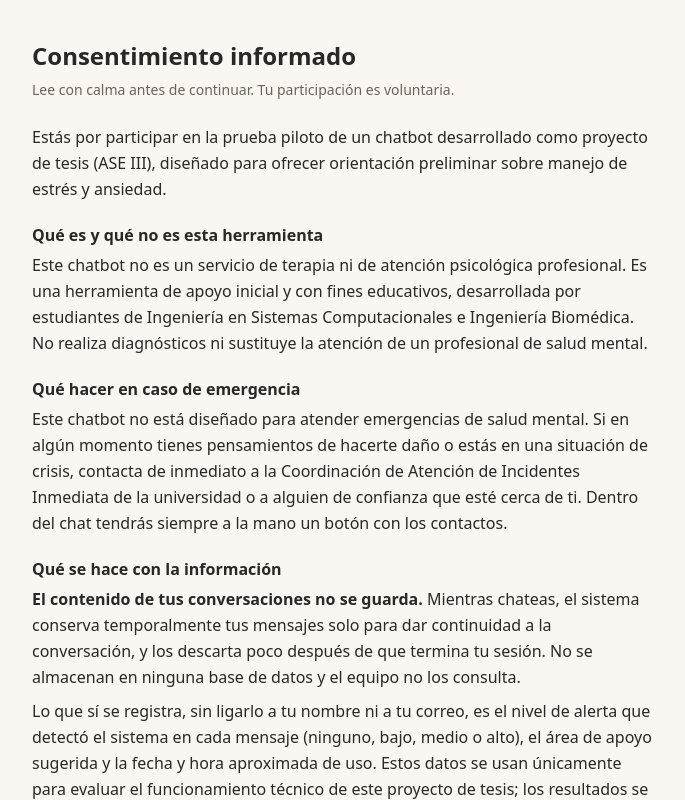
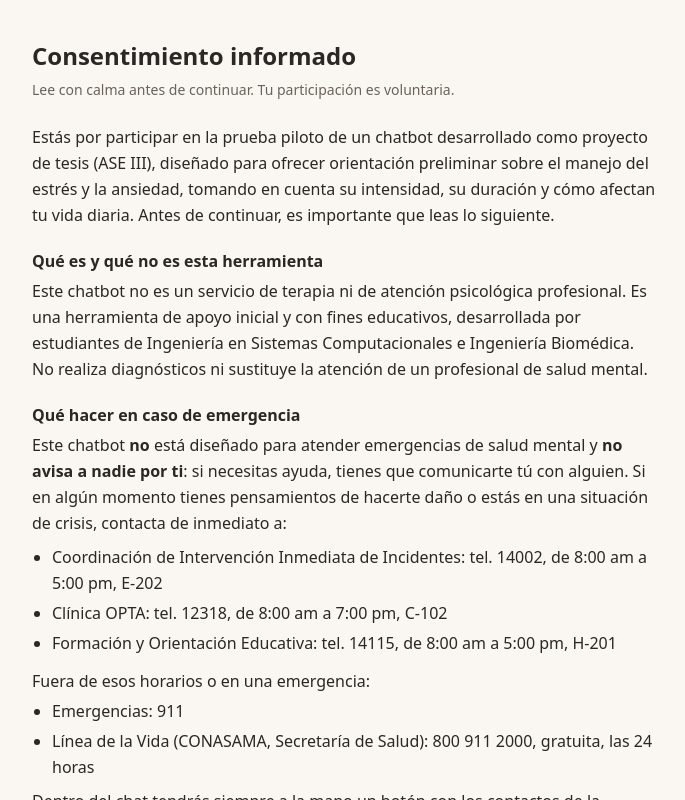
Before and after one commit to ManuelRuizJ/chatbot-psicologico-frontend, a Next.js app in the folder chatbot-apoyo/: page / in a window 1280 px wide. Both pictures are taken after a click on the button "Comenzar". Shown: the top 800 px of the page, without its empty margins (296-981 px from the left). Built offline with nearby package versions, Linux system fonts and the light colour scheme; no server answers.

Commit message:
feat: consentimiento v2.1 con contactos corregidos, 911 y Línea de la Vida

```diff
--- a/chatbot-apoyo/components/Consentimiento.tsx
+++ b/chatbot-apoyo/components/Consentimiento.tsx
@@ -64,9 +64,11 @@ export default function Consentimiento({ onAccept, loading, error, aviso }: Prop
 
       <div className="mt-6 space-y-5 leading-relaxed">
         <p>
-          Estás por participar en la prueba piloto de un chatbot desarrollado
-          como proyecto de tesis (ASE III), diseñado para ofrecer orientación
-          preliminar sobre manejo de estrés y ansiedad.
+          Estás por participar en la prueba piloto de un chatbot desarrollado como
+          proyecto de tesis (ASE III), diseñado para ofrecer orientación preliminar
+          sobre el manejo del estrés y la ansiedad, tomando en cuenta su intensidad, su
+          duración y cómo afectan tu vida diaria. Antes de continuar, es importante que
+          leas lo siguiente.
         </p>
 
         <section>
@@ -83,12 +85,23 @@ export default function Consentimiento({ onAccept, loading, error, aviso }: Prop
         <section>
           <h2 className="font-semibold">Qué hacer en caso de emergencia</h2>
           <p className="mt-1">
-            Este chatbot no está diseñado para atender emergencias de salud
-            mental. Si en algún momento tienes pensamientos de hacerte daño o
-            estás en una situación de crisis, contacta de inmediato a la
-            Coordinación de Atención de Incidentes Inmediata de la universidad
-            o a alguien de confianza que esté cerca de ti. Dentro del chat
-            tendrás siempre a la mano un botón con los contactos.
+            Este chatbot <strong>no</strong> está diseñado para atender emergencias de salud mental y{" "}
+            <strong>no avisa a nadie por ti</strong>: si necesitas ayuda, tienes que
+            comunicarte tú con alguien. Si en algún momento tienes pensamientos de
+            hacerte daño o estás en una situación de crisis, contacta de inmediato a:
+          </p>
+          <ul className="mt-2 list-disc space-y-1 pl-5">
+            <li>Coordinación de Intervención Inmediata de Incidentes: tel. 14002, de 8:00 am a 5:00 pm, E-202</li>
+            <li>Clínica OPTA: tel. 12318, de 8:00 am a 7:00 pm, C-102</li>
+            <li>Formación y Orientación Educativa: tel. 14115, de 8:00 am a 5:00 pm, H-201</li>
+          </ul>
+          <p className="mt-3">Fuera de esos horarios o en una emergencia:</p>
+          <ul className="mt-1 list-disc space-y-1 pl-5">
+            <li>Emergencias: 911</li>
+            <li>Línea de la Vida (CONASAMA, Secretaría de Salud): 800 911 2000, gratuita, las 24 horas</li>
+          </ul>
+          <p className="mt-2">
+            Dentro del chat tendrás siempre a la mano un botón con los contactos de la universidad.
           </p>
         </section>
 
@@ -120,33 +133,48 @@ export default function Consentimiento({ onAccept, loading, error, aviso }: Prop
           <h2 className="font-semibold">Aviso de privacidad</h2>
           <ul className="mt-1 list-disc space-y-1 pl-5">
             <li>
-              <strong>Datos personales que se recaban:</strong> tu nombre y tu
-              correo electrónico, únicamente como constancia de que aceptaste
-              participar. No se ligan a tus conversaciones ni a los niveles de
-              alerta.
+              <strong>Responsables de los datos:</strong> Acosta Avila, David André
+              (david.acosta@iberopuebla.mx); Díaz Palacios, Diego Alonso
+              (diegoalonso.diaz@iberopuebla.mx); Huesca Arce, Alejandro
+              (194786@iberopuebla.mx); Perea Morales, Jesús Emilio
+              (195487@iberopuebla.mx); Ruiz Fuentes, Jesús Manuel
+              (jesus.ruiz@iberopuebla.mx).
             </li>
             <li>
-              <strong>Para qué se usan:</strong> para comprobar que cada
-              participante aceptó este consentimiento y para llevar el control
-              de los 50 participantes del piloto.
+              <strong>Datos personales que se recaban:</strong> tu nombre y tu correo
+              electrónico, únicamente como constancia de que aceptaste participar. No se
+              ligan a tus conversaciones ni a los niveles de alerta. No se recaban datos
+              sensibles.
             </li>
             <li>
-              <strong>Con quién se comparten:</strong> no se comparten con
-              terceros. Los mensajes que escribes en el chat sí se envían al
-              proveedor de inteligencia artificial, como se explicó arriba.
+              <strong>Opción «Recordarme en este dispositivo»:</strong> si la marcas, tu
+              nombre, correo y código de acceso se guardan solo en tu navegador (no en
+              nuestros servidores) para no escribirlos de nuevo. No la uses en equipos
+              compartidos. Puedes borrarlos cuando quieras con «Olvidar mis datos en este
+              dispositivo». Los mensajes del chat nunca se guardan en tu navegador.
             </li>
             <li>
-              <strong>Tus derechos:</strong> puedes pedir en cualquier momento
-              que se consulte, corrija o elimine tu constancia, y retirarte del
-              piloto.
+              <strong>Para qué se usan:</strong> exclusivamente con fines académicos y de
+              investigación, para comprobar que cada participante aceptó este
+              consentimiento y llevar el control de los participantes del piloto.
             </li>
             <li>
-              Si lo eliges, tu nombre, correo y código de acceso se guardan solo en tu
-              propio navegador, no en nuestros servidores. Puedes borrarlos cuando quieras.
+              <strong>Con quién se comparten:</strong> no se comparten con terceros. Los
+              mensajes que escribes en el chat sí se envían al proveedor de inteligencia
+              artificial, como se explicó arriba.
             </li>
-            {/* PENDIENTE (texto v2 con [CORCHETES]): responsable de los datos,
-                tiempo de conservación y correo de contacto. Agregar aquí cuando
-                la coordinadora los confirme. No mostrar corchetes al estudiante. */}
+            <li>
+              <strong>Cuánto tiempo se conservan:</strong> hasta mediados de diciembre de
+              2026; después se eliminan.
+            </li>
+            <li>
+              <strong>Tus derechos:</strong> puedes pedir en cualquier momento que se
+              consulte, corrija o elimine tu constancia, y retirarte del piloto.
+            </li>
+            <li>
+              <strong>Contacto:</strong> para ejercer tus derechos, escribe a cualquiera
+              de los responsables (correos arriba).
+            </li>
           </ul>
         </section>
 
```
